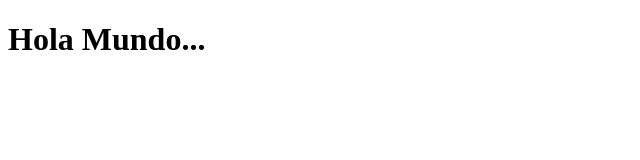
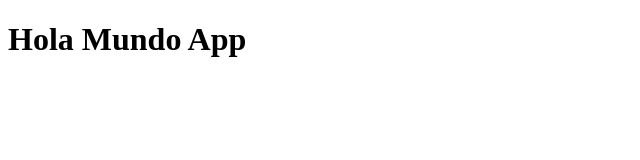
Before and after one commit to dennysjlarau/react-yarm-vit, a React (Vite) app: page / in a window 1280 px wide. Shown: the top 160 px of the page, without its empty margins (0-640 px from the left). Built offline with nearby package versions, Linux system fonts and the light colour scheme.

Commit message:
mi primer componente

```diff
--- /dev/null
+++ b/src/HelloWordApp.jsx
@@ -0,0 +1,10 @@
+//export function App(){
+//    // documento.createElement...
+//    return <h1>Hola Mundo</h1>;
+//  }
+
+export const HelloWordApp = () => {
+  return (
+    <h1>Hola Mundo App</h1>
+  )
+}
--- a/src/main.jsx
+++ b/src/main.jsx
@@ -1,13 +1,9 @@
 import React from 'react';
 import ReactDOM from 'react-dom/client';
-
-function App(){
-  // documento.createElement...
-  return <h1>Hola Mundo...</h1>;
-}
+import {HelloWordApp} from './HelloWordApp'
 
 ReactDOM.createRoot(document.getElementById('root')).render(
   <React.StrictMode>
-    <App />
+    <HelloWordApp />
   </React.StrictMode>
 );
```
